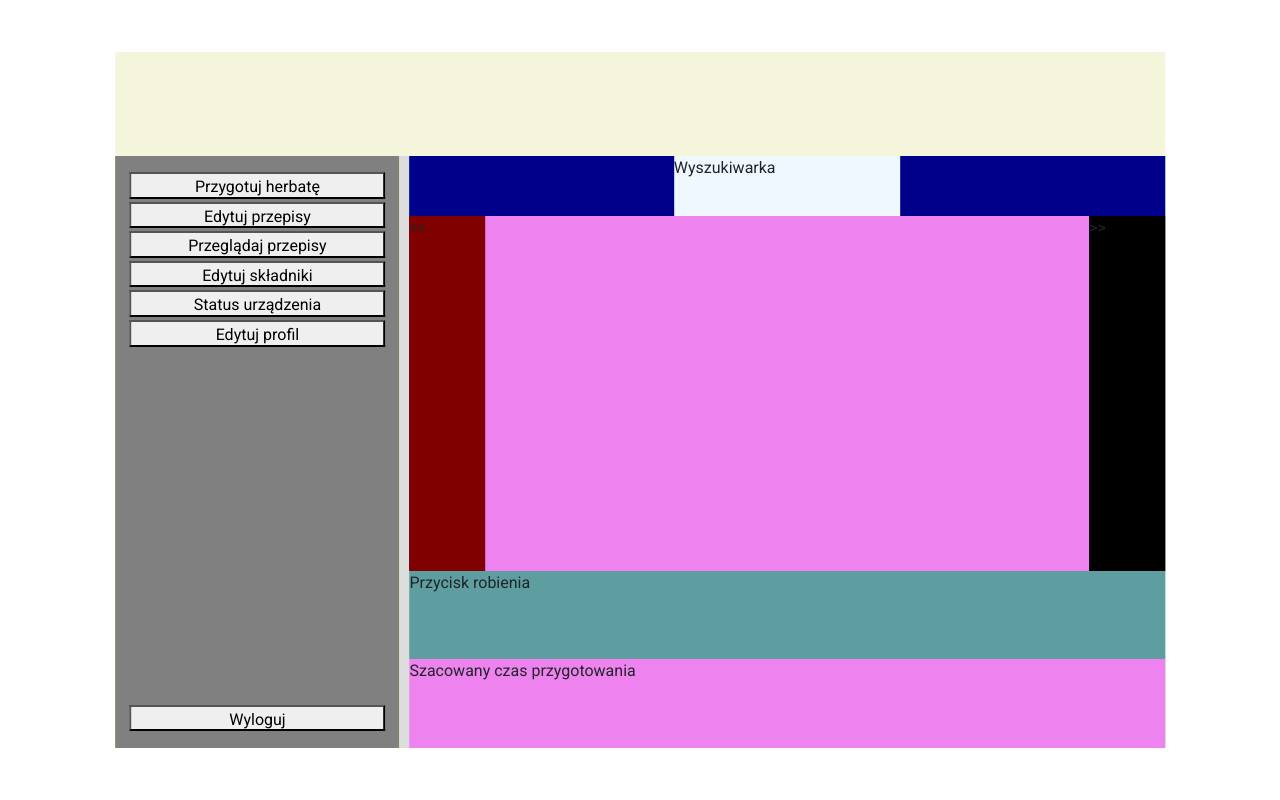
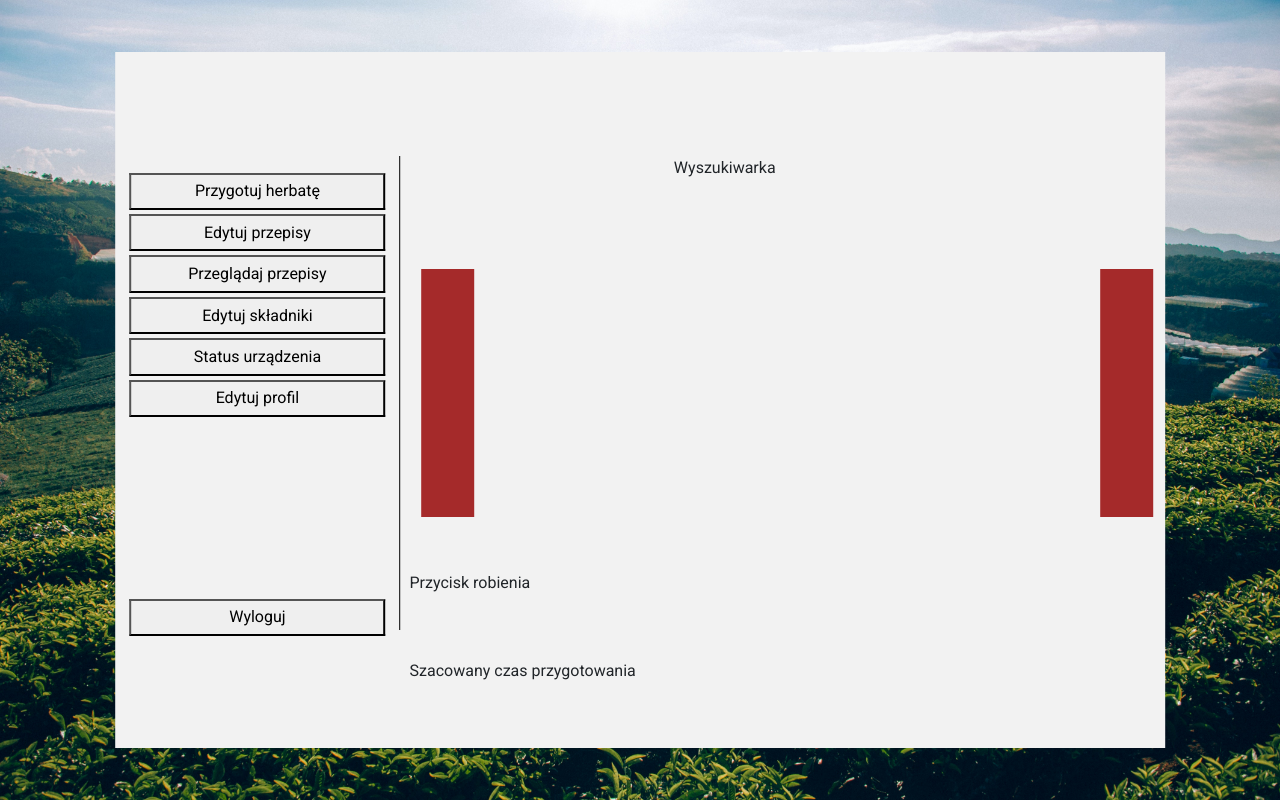
Before and after one commit to KacperSzmitko/UltimaTea, a Django app: page / in a window 1280 px wide. Run offline with Django 3.2, Linux system fonts and the light colour scheme; the visitor is signed in with stand-in values (Sample User, id 1); parts of the project's set-up code (start-up, migrations or seed data) failed here and were passed over; some libraries are stand-ins or nearby versions.

Commit message:
scrolling recipes is working

```diff
--- a/src/main_app/views.py
+++ b/src/main_app/views.py
@@ -18,7 +18,6 @@ def home_view(request:HttpRequest, *args, **kwargs):
     if not request.user.is_authenticated:
         return redirect('auth:login_register')
     logger = logging.getLogger('main_logger')
-    # logger.info(request.user.recipes_set.all())
     context = {
         'title':'Home'
     }
@@ -27,9 +26,16 @@ def home_view(request:HttpRequest, *args, **kwargs):
 
 def recipes_view(request:HttpRequest, *args, **kwargs):
     logger = logging.getLogger('main_logger')
+    request_d = json.loads(request.body)
+
+
+    if request_d['range'] < 0:
+        fetched = request.user.recipes_set.filter(id__lt = 3).order_by('-id')[:abs(request_d['range']):-1]
+    else:
+        fetched = request.user.recipes_set.filter(id__gt = request_d['from']).order_by('id')[:request_d['range']]
 
     recipes_list = []
-    for recipe in request.user.recipes_set.all():
+    for recipe in fetched:
         ing_names = []
         ing_quantity = []
 
@@ -68,28 +74,6 @@ def machine_info_view(request:HttpRequest, *args, **kwargs):
 
     context = {
         'infos': infos
-        # [
-        #     {
-        #         'name':'sól',
-        #         'value':20
-        #     },
-        #     {
-        #         'name':'sól',
-        #         'value':95
-        #     },
-        #     {
-        #         'name':'sól',
-        #         'value':40
-        #     },
-        #     {
-        #         'name':'sól',
-        #         'value':11
-        #     },
-        #     {
-        #         'name':'sól',
-        #         'value':12
-        #     },
-        # ]
     }
 
     return render(request,"main/machineInfo.html", context)
--- a/src/static/main/scripts/home_scripts.js
+++ b/src/static/main/scripts/home_scripts.js
@@ -3,6 +3,11 @@ var machinInfoContainer = document.getElementById("infoBar");
 
 
 function loadRecipes(request_id, fetch_nexts, csrf_token) {
+    console.log(request_id)
+    console.log(fetch_nexts)
+    // if (document.getElementsByClassName('recipeDisplayed')[0] != undefined){
+    //     // console.log(document.getElementsByClassName('recipeDisplayed')[0].getAttribute('value'))
+    // }
     var requestData = new XMLHttpRequest();
     requestData.responseType = "text";
     requestData.addEventListener("load", function () {
--- a/src/templates/main/base.html
+++ b/src/templates/main/base.html
@@ -11,23 +11,24 @@
 
 
 {%block content%}
-<div class="box main_center" style="background-color: seashell; height: 87%; width: 82%; ">
-    <div id = "infoBar" class="infoBar row" style="background-color: beige; height: 15%; margin: 0;">
+<div class="container-fluid" style="height: 100%; width: 100%; background-image:url('/static/login_register/media/Background.jpg');background-size: 100% 100%;">
+    <div class="box main_center" style="height: 87%; width: 82%; background-color: RGB(242, 242, 242);">
+        <div id = "infoBar" class="infoBar row" style="height: 15%; margin: 0;">
 
         </div>
-    <div class="containerRow" style="background-color: gold; height: 85%; width: 100%; display: flex;">
-        <div class="containerMenu" style="background-color: grey; width: 29%">
+        <div class="containerRow" style="height: 85%; width: 100%; display: flex;">
+            <div class="containerMenu" style="width: 29%">
                 {%include "main/menu.html"%}
             </div>
-        <div class="containerSeparator" style="background-color: gainsboro; width: 1%">
+            <div class="containerSeparator borderSec-ver" style="width: 1%">
 
             </div>
-        <div class="containerContent" style="background-color: blue; width: 77%">
+            <div class="containerContent" style="width: 77%">
                 {%block main_content%}
                 {%endblock main_content%}
             </div>
         </div>
+    </div>
+</div>
 
-
-</div>
 {%endblock content%}
--- a/src/templates/main/home.html
+++ b/src/templates/main/home.html
@@ -1,31 +1,35 @@
 {%extends "main/base.html"%}
 {%block main_content%}
-<div class="mainContent" style="width: 100%; height: 100%; background-color: aqua;">
-    <div class="mainTop" style="width: 100%; height: 10%; background-color: darkblue;">
-        <div class="topSearch" style="width: 30%; height: 100%; margin: auto; background-color: aliceblue;">
+<div class="mainContent" style="width: 100%; height: 100%;">
+    <div class="mainTop" style="width: 100%; height: 10%;">
+        <div class="topSearch" style="width: 30%; height: 100%; margin: auto;">
             Wyszukiwarka
         </div>
 
     </div>
-    <div class="mainRecipes" style="width: 100%; height: 60%; display: flex; background-color: indigo;">
-        <div class="leftScroll" style="width: 10%; height: 100%;background-color: maroon;">
-            <<
+    <div class="mainRecipes" style="width: 100%; height: 60%; display: flex;">
+        <div class="leftScroll centerIn" style="width: 10%; height: 100%;">
+            <div class="in" style="width: 70%; height: 70%; background-color: brown;" onclick = "loadRecipes(document.getElementsByClassName('recipeDisplayed')[0].getAttribute('value'), -3, csrftoken)">
+
+            </div>
         </div>
-        <div id="recipesDisplay" class="recipesDisplay" style="width: 80%; height: 100%; display: flex; background-color: violet;">
+        <div id="recipesDisplay" class="recipesDisplay" style="width: 80%; height: 100%; display: flex;">
 
 
         </div>
 
-        <div class="rightScroll" style="width: 10%; height: 100%; background-color: black;">
-            >>
+        <div class="rightScroll centerIn" style="width: 10%; height: 100%;">
+            <div class="in" style="width: 70%; height: 70%; background-color: brown;" onclick = "loadRecipes(document.getElementsByClassName('recipeDisplayed')[0].getAttribute('value'), 3, csrftoken)">
+
+            </div>
         </div>
 
     </div>
-    <div class="mainBottom" style="width: 100%; height: 30%; background-color: aliceblue;">
-        <div class="bottomButton" style="width: 100%; height: 50%; background-color: cadetblue;">
+    <div class="mainBottom" style="width: 100%; height: 30%;">
+        <div class="bottomButton" style="width: 100%; height: 50%;">
             Przycisk robienia
         </div>
-        <div class="bottomText" style="width: 100%; height: 50%; background-color: violet;">
+        <div class="bottomText" style="width: 100%; height: 50%;">
             Szacowany czas przygotowania
         </div>
     </div>
@@ -39,7 +43,7 @@ const csrftoken = document.querySelector('[name=csrfmiddlewaretoken]').value;
 </script>
 <script src="static/main/scripts/home_scripts.js"> </script>
 <script>
-    loadRecipes(1, 3, csrftoken)
+    loadRecipes(3, -3, csrftoken)
     loadMachineInfo(csrftoken)
 </script>
 {%endblock scripts%}
--- a/src/templates/main/machineInfo.html
+++ b/src/templates/main/machineInfo.html
@@ -17,7 +17,7 @@
                 {{info.name}}
             </div>
             <div class="centerIn" style="height: 30%;">
-                <div class="in" style="height: 80%; width: 90%; display: block; border-style: solid;">
+                <div class="in" style="height: 80%; width: 90%; display: block; border-style: solid; border-radius: 5px; background-color: rgb(255,255,255);">
                     <div class="progressBar" style="height: 100%; width: {{info.value}}%; background-color: green;">
 
                     </div>
--- a/src/templates/main/menu.html
+++ b/src/templates/main/menu.html
@@ -1,49 +1,49 @@
 
 <div style="width:90%;height:auto;margin:20px; margin-top: 5%; margin-bottom: 5%;"></div>
-<div class="centerIn fill" style="height: 5%;">
+<div class="centerIn fill" style="height: 7%;">
     <button class = "in" style="width: 90%; height: 90%;" onclick=location.href=''  type="button">
         Przygotuj herbatę
     </button><br />
 </div>
 
-<div class="centerIn fill" style="height: 5%;">
+<div class="centerIn fill" style="height: 7%;">
     <button class = "in" style="width: 90%; height: 90%;" onclick=location.href=''  type="button">
         Edytuj przepisy
     </button><br />
 </div>
 
 
-<div class="centerIn fill" style="height: 5%;">
+<div class="centerIn fill" style="height: 7%;">
     <button class = "in" style="width: 90%; height: 90%;" onclick=location.href=''  type="button">
         Przeglądaj przepisy
     </button><br />
 </div>
 
 
-<div class="centerIn fill" style="height: 5%;">
+<div class="centerIn fill" style="height: 7%;">
     <button class = "in" style="width: 90%; height: 90%;" onclick=location.href=''  type="button">
         Edytuj składniki
     </button><br />
 </div>
 
 
-<div class="centerIn fill" style="height: 5%;">
+<div class="centerIn fill" style="height: 7%;">
     <button class = "in" style="width: 90%; height: 90%;" onclick=location.href='' type="button">
         Status urządzenia
     </button><br />
 </div>
 
 
-<div class="centerIn fill" style="height: 5%;">
+<div class="centerIn fill" style="height: 7%;">
     <button class = "in" style="width: 90%; height: 90%;" onclick=location.href='' type="button">
     Edytuj profil
 </button><br />
 </div>
 
-<div class="centerIn fill" style="height: 60%; ">
+<div class="centerIn fill" style="height: 30%; ">
 </div>
 
-<div class="centerIn fill" style="height: 5%; ">
+<div class="centerIn fill" style="height: 7%; ">
     <button class = "in" style="width: 90%; height: 90%;" onclick=location.href='' type="button">
         Wyloguj
     </button><br />
```
Also changed, not shown: src/templates/main/recipesList.html (+8 -8 lines), src/assets/main/background.jpg (added), 1 other file. Lines whose indentation alone changed are shown as unchanged.
